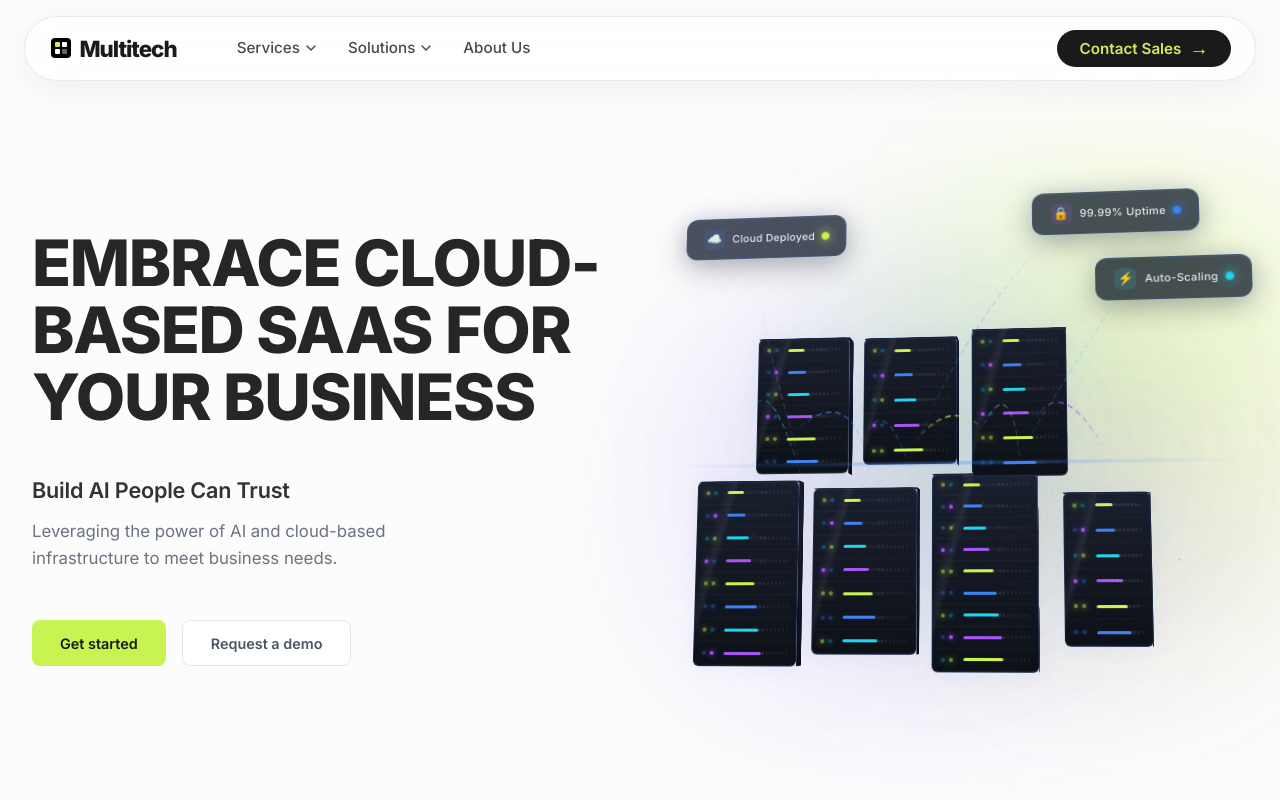
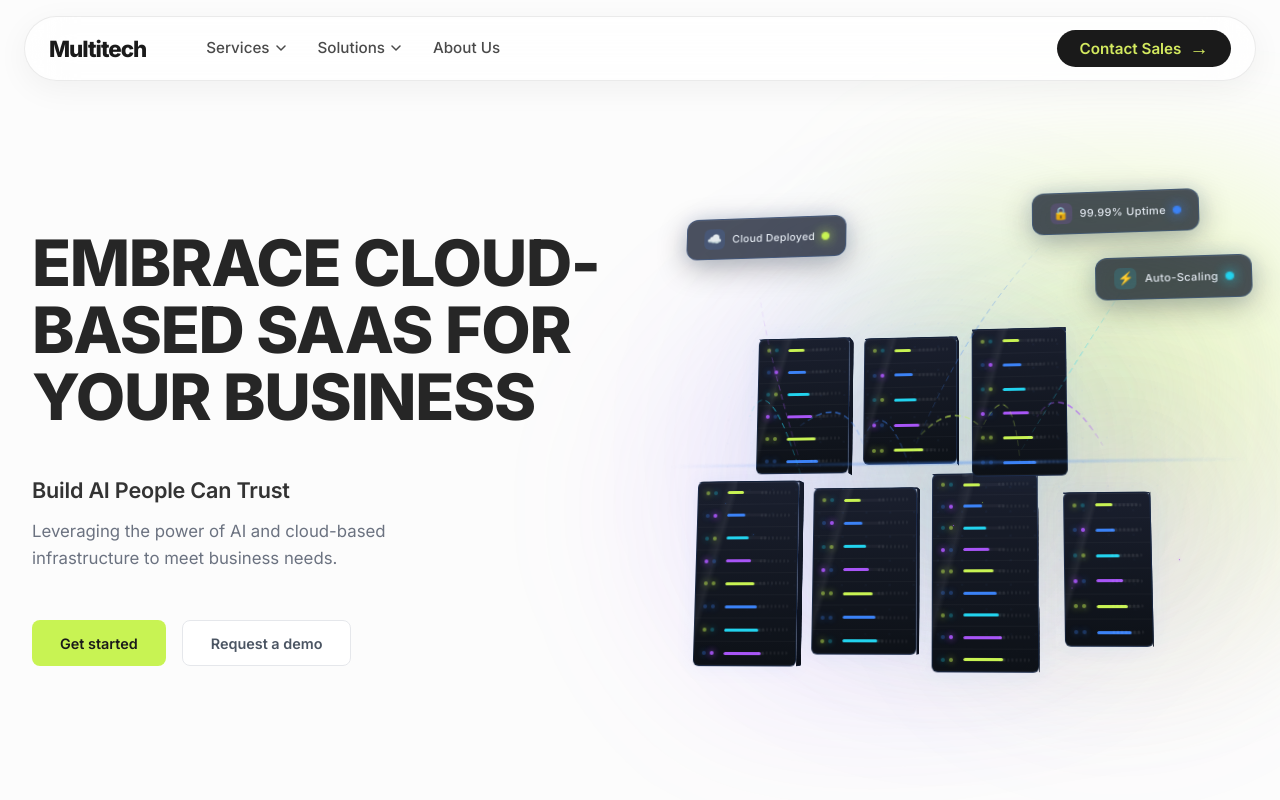
Before and after one commit to vicky34D/MultitechSolutions.github.io, a React (Vite) app: page / in a window 1280 px wide. Shown: the top 800 px of the page. Built offline with nearby package versions, Linux system fonts and the light colour scheme.

Commit message:
final touch

```diff
--- a/src/components/Footer.jsx
+++ b/src/components/Footer.jsx
@@ -28,11 +28,37 @@ const FooterColumn = ({ title, links }) => (
                         display: 'inline-flex',
                         alignItems: 'center',
                         gap: '0.4rem',
+                        position: 'relative',
+                        paddingBottom: '2px',
                     }}
-                        onMouseEnter={(e) => e.target.style.color = '#1A1A1A'}
-                        onMouseLeave={(e) => e.target.style.color = '#4A4A4A'}
+                        onMouseEnter={(e) => {
+                            e.currentTarget.style.color = '#1A1A1A';
+                            const underline = e.currentTarget.querySelector('.footer-underline');
+                            if (underline) underline.style.transform = 'scaleX(1)';
+                        }}
+                        onMouseLeave={(e) => {
+                            e.currentTarget.style.color = '#4A4A4A';
+                            const underline = e.currentTarget.querySelector('.footer-underline');
+                            if (underline) underline.style.transform = 'scaleX(0)';
+                        }}
                     >
-                        {typeof link === 'string' ? link : link.text}
+                        <span style={{ position: 'relative' }}>
+                            {typeof link === 'string' ? link : link.text}
+                            <span
+                                className="footer-underline"
+                                style={{
+                                    position: 'absolute',
+                                    bottom: '-2px',
+                                    left: 0,
+                                    width: '100%',
+                                    height: '1.5px',
+                                    backgroundColor: '#1A1A1A',
+                                    transform: 'scaleX(0)',
+                                    transformOrigin: 'left',
+                                    transition: 'transform 0.3s cubic-bezier(0.25, 0.46, 0.45, 0.94)',
+                                }}
+                            />
+                        </span>
                         {typeof link === 'object' && link.badge && (
                             <span style={{
                                 fontSize: '0.65rem',
--- a/src/components/Header.jsx
+++ b/src/components/Header.jsx
@@ -43,13 +43,6 @@ const Header = () => {
             alignItems: 'center',
             gap: '0.4rem'
           }}>
-            <svg width="24" height="24" viewBox="0 0 24 24" fill="none">
-              <rect x="2" y="2" width="20" height="20" rx="4" fill="#000" />
-              <rect x="6" y="6" width="5" height="5" rx="1" fill="#D3E95F" />
-              <rect x="13" y="6" width="5" height="5" rx="1" fill="#FFF" />
-              <rect x="6" y="13" width="5" height="5" rx="1" fill="#FFF" />
-              <rect x="13" y="13" width="5" height="5" rx="1" fill="#FFF" opacity="0.4" />
-            </svg>
             Multitech
           </Link>
 
@@ -76,11 +69,33 @@ const Header = () => {
                 padding: '0.5rem 0.75rem',
                 borderRadius: '6px',
                 transition: 'color 0.2s, background-color 0.2s',
+                position: 'relative',
               }}
-                onMouseEnter={(e) => e.currentTarget.style.color = '#1A1A1A'}
-                onMouseLeave={(e) => e.currentTarget.style.color = '#4A4A4A'}
+                onMouseEnter={(e) => {
+                  e.currentTarget.style.color = '#1A1A1A';
+                  const underline = e.currentTarget.querySelector('.nav-underline');
+                  if (underline) underline.style.transform = 'scaleX(1)';
+                }}
+                onMouseLeave={(e) => {
+                  e.currentTarget.style.color = '#4A4A4A';
+                  const underline = e.currentTarget.querySelector('.nav-underline');
+                  if (underline) underline.style.transform = 'scaleX(0)';
+                }}
               >
-                Services
+                <span style={{ position: 'relative' }}>
+                  Services
+                  <span className="nav-underline" style={{
+                    position: 'absolute',
+                    bottom: '-4px',
+                    left: 0,
+                    width: '100%',
+                    height: '1.5px',
+                    backgroundColor: '#1A1A1A',
+                    transform: 'scaleX(0)',
+                    transformOrigin: 'left',
+                    transition: 'transform 0.3s cubic-bezier(0.25, 0.46, 0.45, 0.94)',
+                  }} />
+                </span>
                 <svg width="10" height="6" viewBox="0 0 10 6" fill="none" style={{ marginLeft: '2px', transform: showNetwork ? 'rotate(180deg)' : 'rotate(0deg)', transition: 'transform 0.3s ease' }}>
                   <path d="M1 1L5 5L9 1" stroke="currentColor" strokeWidth="1.5" strokeLinecap="round" strokeLinejoin="round" />
                 </svg>
@@ -147,11 +162,33 @@ const Header = () => {
                 padding: '0.5rem 0.75rem',
                 borderRadius: '6px',
                 transition: 'color 0.2s, background-color 0.2s',
+                position: 'relative',
               }}
-                onMouseEnter={(e) => e.currentTarget.style.color = '#1A1A1A'}
-                onMouseLeave={(e) => e.currentTarget.style.color = '#4A4A4A'}
+                onMouseEnter={(e) => {
+                  e.currentTarget.style.color = '#1A1A1A';
+                  const underline = e.currentTarget.querySelector('.nav-underline');
+                  if (underline) underline.style.transform = 'scaleX(1)';
+                }}
+                onMouseLeave={(e) => {
+                  e.currentTarget.style.color = '#4A4A4A';
+                  const underline = e.currentTarget.querySelector('.nav-underline');
+                  if (underline) underline.style.transform = 'scaleX(0)';
+                }}
               >
-                Solutions
+                <span style={{ position: 'relative' }}>
+                  Solutions
+                  <span className="nav-underline" style={{
+                    position: 'absolute',
+                    bottom: '-4px',
+                    left: 0,
+                    width: '100%',
+                    height: '1.5px',
+                    backgroundColor: '#1A1A1A',
+                    transform: 'scaleX(0)',
+                    transformOrigin: 'left',
+                    transition: 'transform 0.3s cubic-bezier(0.25, 0.46, 0.45, 0.94)',
+                  }} />
+                </span>
                 <svg width="10" height="6" viewBox="0 0 10 6" fill="none" style={{ marginLeft: '2px', transform: showSolutions ? 'rotate(180deg)' : 'rotate(0deg)', transition: 'transform 0.3s ease' }}>
                   <path d="M1 1L5 5L9 1" stroke="currentColor" strokeWidth="1.5" strokeLinecap="round" strokeLinejoin="round" />
                 </svg>
@@ -253,11 +290,33 @@ const Header = () => {
               padding: '0.5rem 0.75rem',
               borderRadius: '6px',
               transition: 'color 0.2s',
+              position: 'relative',
             }}
-              onMouseEnter={(e) => e.currentTarget.style.color = '#1A1A1A'}
-              onMouseLeave={(e) => e.currentTarget.style.color = '#4A4A4A'}
+              onMouseEnter={(e) => {
+                e.currentTarget.style.color = '#1A1A1A';
+                const underline = e.currentTarget.querySelector('.nav-underline');
+                if (underline) underline.style.transform = 'scaleX(1)';
+              }}
+              onMouseLeave={(e) => {
+                e.currentTarget.style.color = '#4A4A4A';
+                const underline = e.currentTarget.querySelector('.nav-underline');
+                if (underline) underline.style.transform = 'scaleX(0)';
+              }}
             >
-              About Us
+              <span style={{ position: 'relative' }}>
+                About Us
+                <span className="nav-underline" style={{
+                  position: 'absolute',
+                  bottom: '-4px',
+                  left: 0,
+                  width: '100%',
+                  height: '1.5px',
+                  backgroundColor: '#1A1A1A',
+                  transform: 'scaleX(0)',
+                  transformOrigin: 'left',
+                  transition: 'transform 0.3s cubic-bezier(0.25, 0.46, 0.45, 0.94)',
+                }} />
+              </span>
             </Link>
 
           </nav >
```
